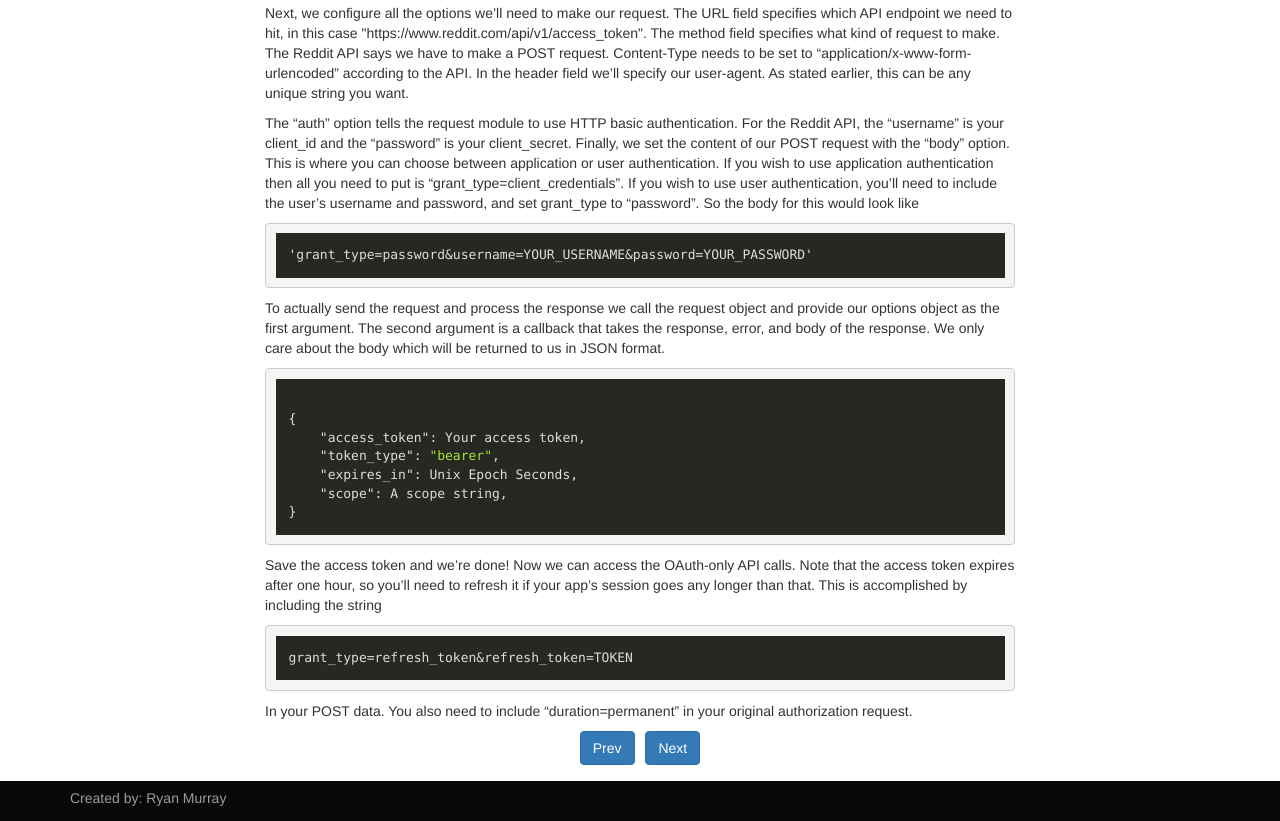
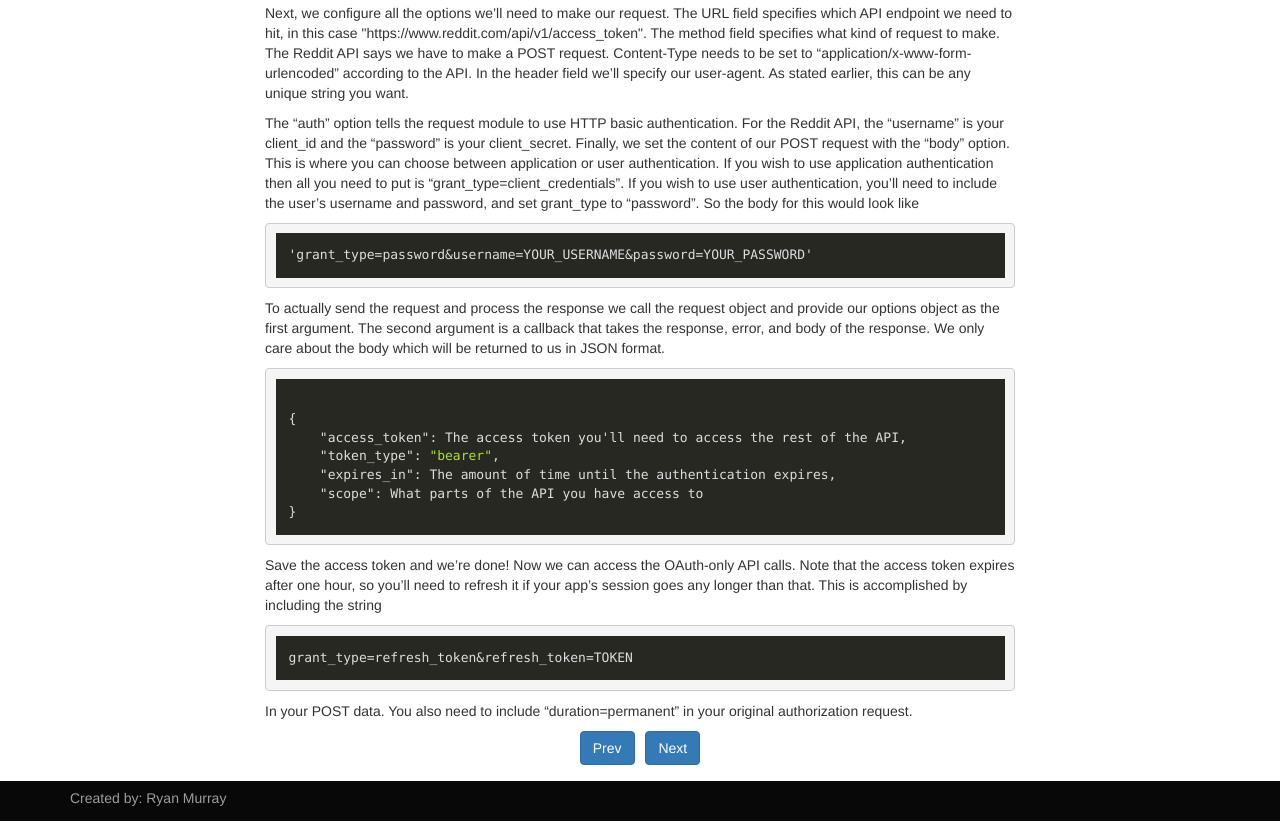
Before and after one commit to rymur/rymur.github.io, a plain HTML site: page setup.html in a window 1280 px wide. Shown: the part 2130-2951 px from the top of the page. Drawn offline with nearby package versions, Linux system fonts and the light colour scheme.

Commit message:
Made modifications to the authentication response json

```diff
--- a/setup.html
+++ b/setup.html
@@ -111,10 +111,10 @@ request(options, function(err, res, body) {
 
 <pre><code class="json">
 {
-    "access_token": Your access token,
+    "access_token": The access token you'll need to access the rest of the API,
     "token_type": "bearer",
-    "expires_in": Unix Epoch Seconds,
-    "scope": A scope string,
+    "expires_in": The amount of time until the authentication expires,
+    "scope": What parts of the API you have access to
 }
 </code></pre>
 
```
